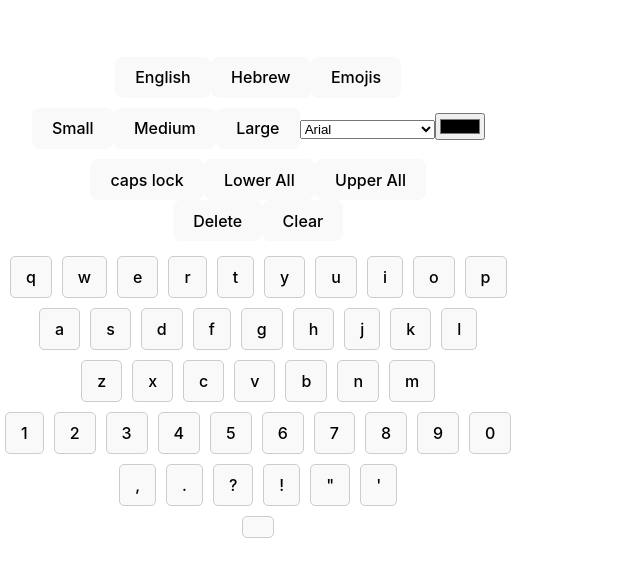
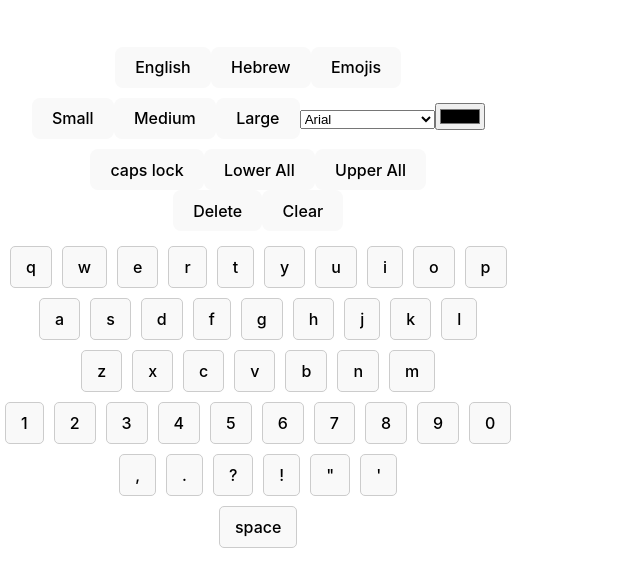
Before and after one commit to AyeletHouta/targil4, a React (Vite) app: page / in a window 1280 px wide. Shown: the part 138-724 px from the top of the page, without its empty margins (0-640 px from the left). Built offline with nearby package versions, Linux system fonts and the light colour scheme.

Commit message:
space+undo

```diff
--- a/src/Keyboard.jsx
+++ b/src/Keyboard.jsx
@@ -43,12 +43,31 @@
     return layout.map((row, rowIndex) => (
       <div key={rowIndex} className="keyboard-row">
         {Array.from(row).map((char, charIndex) => (
-          <button key={charIndex} onClick={() => onKeyPress(textCase === 'uppercase' ? char.toUpperCase() : char)}>
+          <button
+            key={charIndex}
+            onClick={() =>
+              onKeyPress(
+                textCase === 'uppercase' ? char.toUpperCase() : char,
+                char === ' ' ? 'space' : char === '\n' ? 'enter' : char
+              )
+            }
+          >
             {textCase === 'uppercase' ? char.toUpperCase() : char}
+            {char === ' ' && <span className="key-label">space</span>}
           </button>
         ))}
       </div>
     ));
+  };
+
+  const handleKeyPress = (char, value) => {
+    if (value === 'space') {
+      // Add a space character
+      onKeyPress(' ', 'space');
+    } else {
+      // Regular character key press
+      onKeyPress(char, value);
+    }
   };
 
   let selectedLayout;
```
